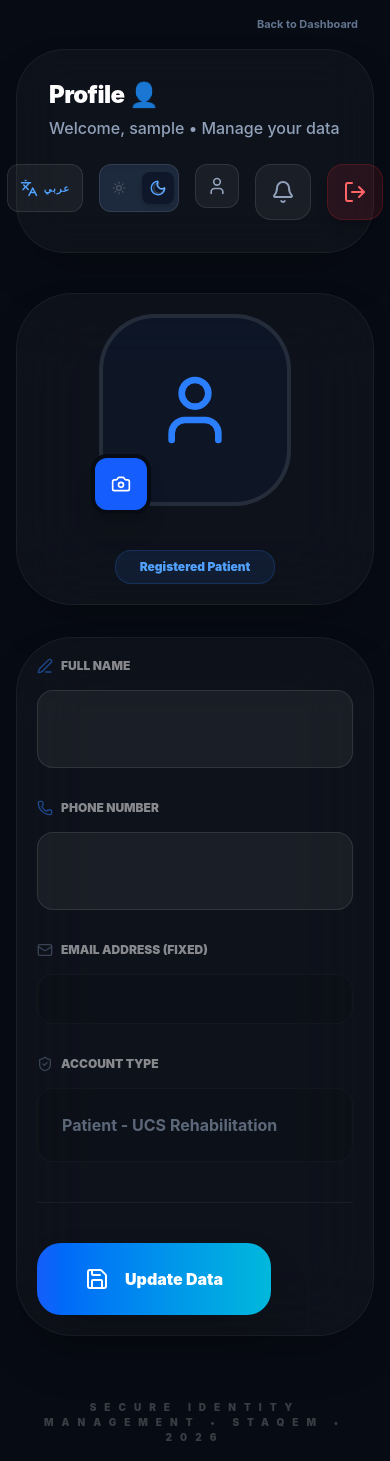
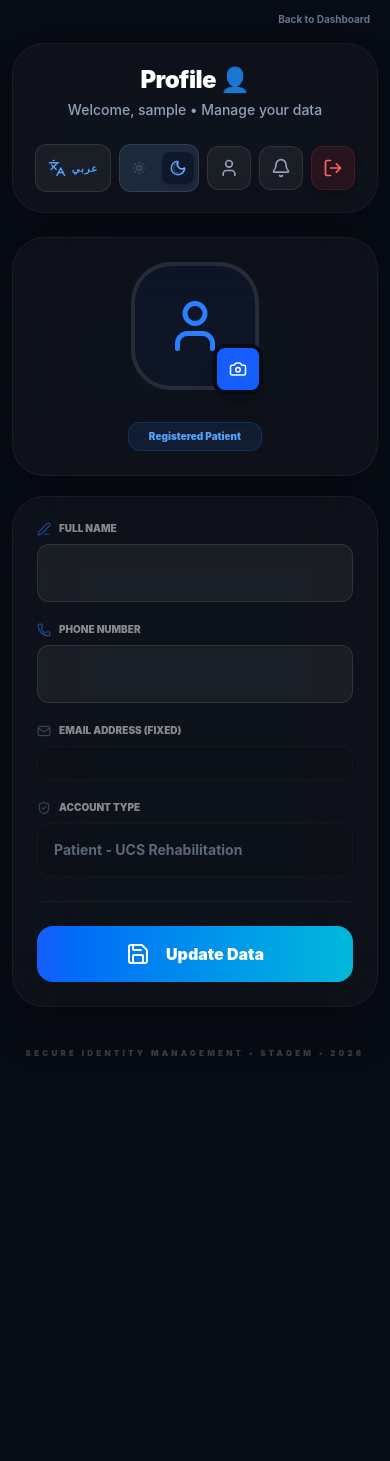
Before and after one commit to youssefselhussainy-eg/staqem-frontend, a React (Vite) app: page /profile in a window 390 px wide. After the commit the page ends 1071 px from the top, so only its background shows below. Built offline with nearby package versions, Linux system fonts and the light colour scheme; no server answers; sample sign-in values are in the browser's storage.

Commit message:
fix: make profile page fully responsive and polish layouts

```diff
--- a/src/pages/Profile/ProfilePage.jsx
+++ b/src/pages/Profile/ProfilePage.jsx
@@ -1,6 +1,5 @@
 /* eslint-disable no-unused-vars */
 import React, { useState, useEffect, useRef } from 'react';
-// استبدلنا axios العادي بملف الـ API الموحد بتاعنا
 import API from '../../api/axios';
 import { useNavigate } from 'react-router-dom';
 import {
@@ -39,7 +38,6 @@ const ProfilePage = () => {
   useEffect(() => {
     const fetchUserData = async () => {
       try {
-        // الـ API عارف لوحده يروح لـ Render أو localhost
         const res = await API.get(`/users/me/${userEmail}`);
         setFormData({
           full_name: res.data.full_name || '',
@@ -74,7 +72,6 @@ const ProfilePage = () => {
     e.preventDefault();
     setIsSaving(true);
     try {
-      // تحديث البيانات عبر الـ API الموحد
       await API.put(`/users/update/${userEmail}`, {
         full_name: formData.full_name,
         phone: formData.phone,
@@ -89,7 +86,7 @@ const ProfilePage = () => {
         confirmButtonColor: '#3b82f6',
         background: isDarkMode ? '#0f172a' : '#fff',
         color: isDarkMode ? '#fff' : '#1e293b',
-        customClass: { popup: 'rounded-[3rem] border border-white/10 shadow-2xl' }
+        customClass: { popup: 'rounded-[2rem] md:rounded-[3rem] border border-white/10 shadow-2xl' }
       });
     } catch (err) {
       console.error("Update error:", err);
@@ -114,16 +111,16 @@ const ProfilePage = () => {
   );
 
   return (
-    <div className={`min-h-screen w-full transition-colors duration-500 font-sans p-4 md:p-8 overflow-x-hidden relative
+    <div className={`min-h-screen w-full transition-colors duration-500 font-sans p-3 md:p-8 overflow-x-hidden relative
       ${isDarkMode ? 'bg-[#070b14]' : 'bg-slate-50'}`} dir={i18n.language === 'ar' ? 'rtl' : 'ltr'}>
 
-      <div className="max-w-360 mx-auto relative z-20">
+      <div className="max-w-6xl mx-auto relative z-20">
 
         {/* العودة للرئيسية */}
-        <div className={`flex ${i18n.language === 'ar' ? 'justify-start' : 'justify-end'} mb-4 px-4`}>
+        <div className={`flex ${i18n.language === 'ar' ? 'justify-start' : 'justify-end'} mb-4 px-2`}>
             <button
               onClick={handleBackNavigation}
-             className={`flex items-center gap-2 text-[11px] font-bold transition-all hover:gap-3
+              className={`flex items-center gap-2 text-[10px] md:text-[11px] font-bold transition-all hover:gap-3
                 ${isDarkMode ? 'text-slate-500 hover:text-blue-400' : 'text-slate-400 hover:text-blue-600'}`}
             >
               {i18n.language === 'ar' && <ChevronLeft size={14} className="rotate-180" />}
@@ -132,132 +129,134 @@ const ProfilePage = () => {
             </button>
         </div>
 
-        {/* 1. Navbar */}
-        <div className={`mb-10 p-8 rounded-[3rem] border backdrop-blur-xl flex flex-col md:flex-row items-center justify-between gap-6 transition-all duration-500
+        {/* 1. Header Section */}
+        <div className={`mb-6 md:mb-10 p-5 md:p-8 rounded-4xl md:rounded-[3rem] border backdrop-blur-xl flex flex-col md:flex-row items-center justify-between gap-6 transition-all duration-500
           ${isDarkMode ? 'bg-white/3 border-white/5 shadow-2xl' : 'bg-white border-slate-100 shadow-sm'}`}>
 
-          <div className={`relative ${i18n.language === 'ar' ? 'text-right' : 'text-left'} w-full md:w-auto`}>
-            <h1 className={`text-4xl font-black tracking-tight ${isDarkMode ? 'text-white' : 'text-slate-800'}`}>
+          <div className={`relative ${i18n.language === 'ar' ? 'text-center md:text-right' : 'text-center md:text-left'} w-full md:w-auto`}>
+            <h1 className={`text-2xl md:text-4xl font-black tracking-tight ${isDarkMode ? 'text-white' : 'text-slate-800'}`}>
               {t('profile_page_title')} 👤
             </h1>
-            <p className={`mt-2 font-medium ${isDarkMode ? 'text-slate-400' : 'text-slate-500'}`}>
+            <p className={`mt-1 md:mt-2 text-sm md:text-base font-medium ${isDarkMode ? 'text-slate-400' : 'text-slate-500'}`}>
               {t('profile_greeting', { name: userName?.split(' ')[0] || 'Champ' })}
             </p>
           </div>
 
-          <div className="flex items-stretch gap-4 h-14">
+          <div className="flex flex-wrap items-center justify-center md:justify-end gap-2 md:gap-4 h-auto md:h-14">
             <LanguageToggle />
             <ThemeToggle />
             <ProfileButton />
 
-            <button className={`h-full w-14 rounded-2xl border transition-all flex items-center justify-center
+            <button className={`h-12 w-12 md:h-14 md:w-14 rounded-xl md:rounded-2xl border transition-all flex items-center justify-center
               ${isDarkMode ? 'bg-white/5 border-white/10 text-slate-400' : 'bg-slate-100 border-slate-200 text-slate-500'}`}>
-              <Bell size={24} />
+              <Bell size={20} className="md:w-6 md:h-6" />
             </button>
 
             <button
               onClick={() => { localStorage.clear(); navigate('/login'); }}
-              className={`h-full w-14 rounded-2xl border transition-all active:scale-95 shadow-lg flex items-center justify-center
-                ${isDarkMode ? 'bg-red-500/10 border-red-500/20 text-red-400 hover:bg-red-50' : 'bg-white border-red-50 text-red-500'}`}
+              className={`h-12 w-12 md:h-14 md:w-14 rounded-xl md:rounded-2xl border transition-all active:scale-95 shadow-lg flex items-center justify-center
+                ${isDarkMode ? 'bg-red-500/10 border-red-500/20 text-red-400 hover:bg-red-500/20' : 'bg-white border-red-50 text-red-500'}`}
             >
-              <LogOut size={24} />
+              <LogOut size={20} className="md:w-6 md:h-6" />
             </button>
           </div>
         </div>
 
-        {/* 2. Content */}
-        <div className="grid grid-cols-1 lg:grid-cols-12 gap-8 items-start">
+        {/* 2. Content Container */}
+        <div className="grid grid-cols-1 lg:grid-cols-12 gap-5 md:gap-8 items-start">
 
+          {/* Sidebar: Profile Picture */}
           <motion.div
-            initial={{ opacity: 0, x: i18n.language === 'ar' ? 20 : -20 }}
-            animate={{ opacity: 1, x: 0 }}
-            className={`lg:col-span-4 p-10 rounded-[3.5rem] border backdrop-blur-2xl flex flex-col items-center text-center
+            initial={{ opacity: 0, y: 20 }}
+            animate={{ opacity: 1, y: 0 }}
+            className={`lg:col-span-4 p-6 md:p-10 rounded-4xl md:rounded-[3.5rem] border backdrop-blur-2xl flex flex-col items-center text-center
               ${isDarkMode ? 'bg-white/3 border-white/5 shadow-2xl' : 'bg-white border-slate-100 shadow-xl'}`}
           >
             <div className="relative group cursor-pointer" onClick={handleImageClick}>
-              <div className={`w-48 h-48 rounded-[3.5rem] flex items-center justify-center border-4 overflow-hidden transition-all group-hover:scale-105
+              <div className={`w-32 h-32 md:w-48 md:h-48 rounded-[2.5rem] md:rounded-[3.5rem] flex items-center justify-center border-4 overflow-hidden transition-all group-hover:scale-105
                 ${isDarkMode ? 'bg-blue-600/5 border-white/10' : 'bg-slate-50 border-white shadow-inner'}`}>
                 {previewImage ? (
                   <img src={previewImage} alt="Profile" className="w-full h-full object-cover" />
                 ) : (
-                  <User size={80} className={`${isDarkMode ? 'text-blue-500' : 'text-blue-200'}`} />
+                  <User size={60} className={`md:w-20 ${isDarkMode ? 'text-blue-500' : 'text-blue-200'}`} />
                 )}
               </div>
-              <button className={`absolute -bottom-2 ${i18n.language === 'ar' ? '-right-2' : '-left-2'} p-4 bg-blue-600 text-white rounded-2xl shadow-xl hover:bg-blue-500 transition-colors border-4 border-[#070b14]`}>
-                <Camera size={20} />
+              <button className={`absolute -bottom-1 -right-1 md:-bottom-2 md:-right-2 p-3 md:p-4 bg-blue-600 text-white rounded-xl md:rounded-2xl shadow-xl hover:bg-blue-500 border-4 ${isDarkMode ? 'border-[#070b14]' : 'border-white'}`}>
+                <Camera size={18} className="md:w-5 md:h-5" />
               </button>
               <input type="file" ref={fileInputRef} onChange={handleImageChange} className="hidden" accept="image/*" />
             </div>
 
-            <h2 className={`mt-8 text-2xl font-black ${isDarkMode ? 'text-white' : 'text-slate-800'}`}>
+            <h2 className={`mt-6 md:mt-8 text-xl md:text-2xl font-black ${isDarkMode ? 'text-white' : 'text-slate-800'}`}>
               {formData.full_name}
             </h2>
-            <span className={`mt-3 px-6 py-2 rounded-2xl text-xs font-black border
+            <span className={`mt-2 md:mt-3 px-5 py-1.5 md:px-6 md:py-2 rounded-xl md:rounded-2xl text-[10px] md:text-xs font-black border
               ${formData.role === 'doctor' ? 'bg-purple-500/10 text-purple-400 border-purple-500/20' : 'bg-blue-500/10 text-blue-400 border-blue-500/20'}`}>
               {formData.role === 'doctor' ? t('role_doctor') : t('role_patient')}
             </span>
           </motion.div>
 
+          {/* Main Content: Form */}
           <motion.div
-            initial={{ opacity: 0, x: i18n.language === 'ar' ? -20 : 20 }}
-            animate={{ opacity: 1, x: 0 }}
-            className={`lg:col-span-8 p-10 md:p-12 rounded-[3.5rem] border backdrop-blur-2xl
+            initial={{ opacity: 0, y: 20 }}
+            animate={{ opacity: 1, y: 0 }}
+            className={`lg:col-span-8 p-6 md:p-12 rounded-4xl md:rounded-[3.5rem] border backdrop-blur-2xl
               ${isDarkMode ? 'bg-white/3 border-white/5 shadow-2xl' : 'bg-white border-slate-100 shadow-xl'}`}
           >
-            <form onSubmit={handleSubmit} className="space-y-10">
-              <div className={`grid grid-cols-1 md:grid-cols-2 gap-8 ${i18n.language === 'ar' ? 'text-right' : 'text-left'}`}>
-                <div className="space-y-4">
-                  <label className={`text-xs font-black opacity-50 uppercase flex items-center gap-2 ${isDarkMode ? 'text-white' : 'text-slate-900'}`}>
-                    <Edit3 size={16} className="text-blue-500" /> {t('full_name_label')}
+            <form onSubmit={handleSubmit} className="space-y-6 md:space-y-10">
+              <div className={`grid grid-cols-1 md:grid-cols-2 gap-5 md:gap-8 ${i18n.language === 'ar' ? 'text-right' : 'text-left'}`}>
+                <div className="space-y-2 md:space-y-4">
+                  <label className={`text-[10px] md:text-xs font-black opacity-50 uppercase flex items-center gap-2 ${isDarkMode ? 'text-white' : 'text-slate-900'}`}>
+                    <Edit3 size={14} className="text-blue-500" /> {t('full_name_label')}
                   </label>
                   <input
                     type="text"
                     value={formData.full_name}
                     onChange={(e) => setFormData({...formData, full_name: e.target.value})}
-                    className={`w-full p-6 rounded-2xl outline-none border transition-all font-bold text-lg
+                    className={`w-full p-4 md:p-6 rounded-xl md:rounded-2xl outline-none border transition-all font-bold text-base md:text-lg
                       ${isDarkMode ? 'bg-white/5 border-white/10 text-white focus:border-blue-500 focus:bg-white/5' : 'bg-slate-50 border-slate-200 text-slate-900 focus:border-blue-600 focus:bg-white'}`}
                   />
                 </div>
 
-                <div className="space-y-4">
-                  <label className={`text-xs font-black opacity-50 uppercase flex items-center gap-2 ${isDarkMode ? 'text-white' : 'text-slate-900'}`}>
-                    <Phone size={16} className="text-blue-500" /> {t('phone_placeholder')}
+                <div className="space-y-2 md:space-y-4">
+                  <label className={`text-[10px] md:text-xs font-black opacity-50 uppercase flex items-center gap-2 ${isDarkMode ? 'text-white' : 'text-slate-900'}`}>
+                    <Phone size={14} className="text-blue-500" /> {t('phone_placeholder')}
                   </label>
                   <input
                     type="text"
                     value={formData.phone}
                     onChange={(e) => setFormData({...formData, phone: e.target.value})}
-                    className={`w-full p-6 rounded-2xl outline-none border transition-all font-bold text-lg
+                    className={`w-full p-4 md:p-6 rounded-xl md:rounded-2xl outline-none border transition-all font-bold text-base md:text-lg
                       ${isDarkMode ? 'bg-white/5 border-white/10 text-white focus:border-blue-500 focus:bg-white/5' : 'bg-slate-50 border-slate-200 text-slate-900 focus:border-blue-600 focus:bg-white'}`}
                   />
                 </div>
 
-                <div className="space-y-4">
-                  <label className={`text-xs font-black opacity-50 uppercase flex items-center gap-2 ${isDarkMode ? 'text-white' : 'text-slate-900'}`}>
-                    <Mail size={16} className="text-slate-500" /> {t('email_label_fixed')}
+                <div className="space-y-2 md:space-y-4">
+                  <label className={`text-[10px] md:text-xs font-black opacity-50 uppercase flex items-center gap-2 ${isDarkMode ? 'text-white' : 'text-slate-900'}`}>
+                    <Mail size={14} className="text-slate-500" /> {t('email_label_fixed')}
                   </label>
-                  <div className={`w-full p-6 rounded-2xl border font-bold opacity-60
+                  <div className={`w-full p-4 md:p-6 rounded-xl md:rounded-2xl border font-bold opacity-60 text-sm md:text-base
                     ${isDarkMode ? 'bg-black/20 border-white/5 text-slate-400' : 'bg-slate-100 border-slate-200 text-slate-500'}`}>
                     {formData.email}
                   </div>
                 </div>
 
-                <div className="space-y-4">
-                  <label className={`text-xs font-black opacity-50 uppercase flex items-center gap-2 ${isDarkMode ? 'text-white' : 'text-slate-900'}`}>
-                    <ShieldCheck size={16} className="text-slate-500" /> {t('account_type_label')}
+                <div className="space-y-2 md:space-y-4">
+                  <label className={`text-[10px] md:text-xs font-black opacity-50 uppercase flex items-center gap-2 ${isDarkMode ? 'text-white' : 'text-slate-900'}`}>
+                    <ShieldCheck size={14} className="text-slate-500" /> {t('account_type_label')}
                   </label>
-                  <div className={`w-full p-6 rounded-2xl border font-bold opacity-60
+                  <div className={`w-full p-4 md:p-6 rounded-xl md:rounded-2xl border font-bold opacity-60 text-sm md:text-base
                     ${isDarkMode ? 'bg-black/20 border-white/5 text-slate-400' : 'bg-slate-100 border-slate-200 text-slate-500'}`}>
                     {formData.role === 'doctor' ? t('role_doctor_desc') : t('role_patient_desc')}
                   </div>
                 </div>
               </div>
 
-              <div className={`pt-10 border-t border-white/5 flex ${i18n.language === 'ar' ? 'justify-end' : 'justify-start'}`}>
+              <div className={`pt-6 md:pt-10 border-t border-white/5 flex ${i18n.language === 'ar' ? 'justify-end' : 'justify-start'}`}>
                 <button
                   type="submit"
                   disabled={isSaving}
-                  className={`px-12 py-6 rounded-3xl font-black text-white transition-all flex items-center gap-4 active:scale-95 shadow-2xl
+                  className={`w-full md:w-auto px-10 md:px-12 py-4 md:py-6 rounded-2xl md:rounded-3xl font-black text-white transition-all flex items-center justify-center gap-4 active:scale-95 shadow-2xl
                     ${isSaving ? 'bg-slate-600' : 'bg-linear-to-r from-blue-600 to-cyan-500 hover:scale-105 hover:shadow-blue-500/40'}`}
                 >
                   {isSaving ? <Loader2 className="animate-spin" size={24} /> : <Save size={24} />}
@@ -269,7 +268,7 @@ const ProfilePage = () => {
         </div>
       </div>
 
-      <p className={`mt-16 text-center text-[10px] font-black uppercase tracking-[0.8em] opacity-20 ${isDarkMode ? 'text-white' : 'text-slate-900'}`}>
+      <p className={`mt-10 md:mt-16 text-center text-[8px] md:text-[10px] font-black uppercase tracking-[0.4em] md:tracking-[0.8em] opacity-20 ${isDarkMode ? 'text-white' : 'text-slate-900'}`}>
         Secure Identity Management • Staqem • 2026
       </p>
     </div>
```
Lines whose indentation alone changed are shown as unchanged.
